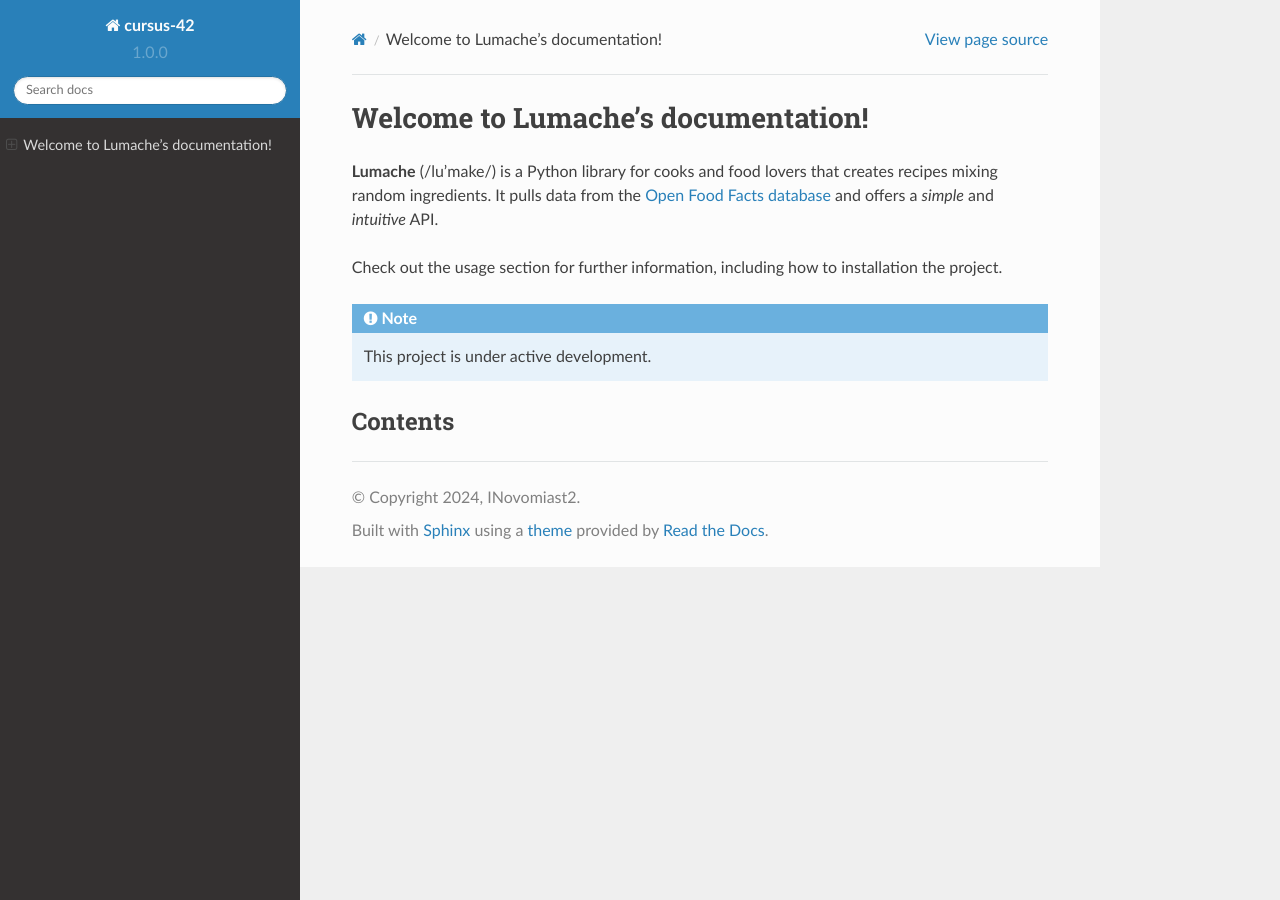
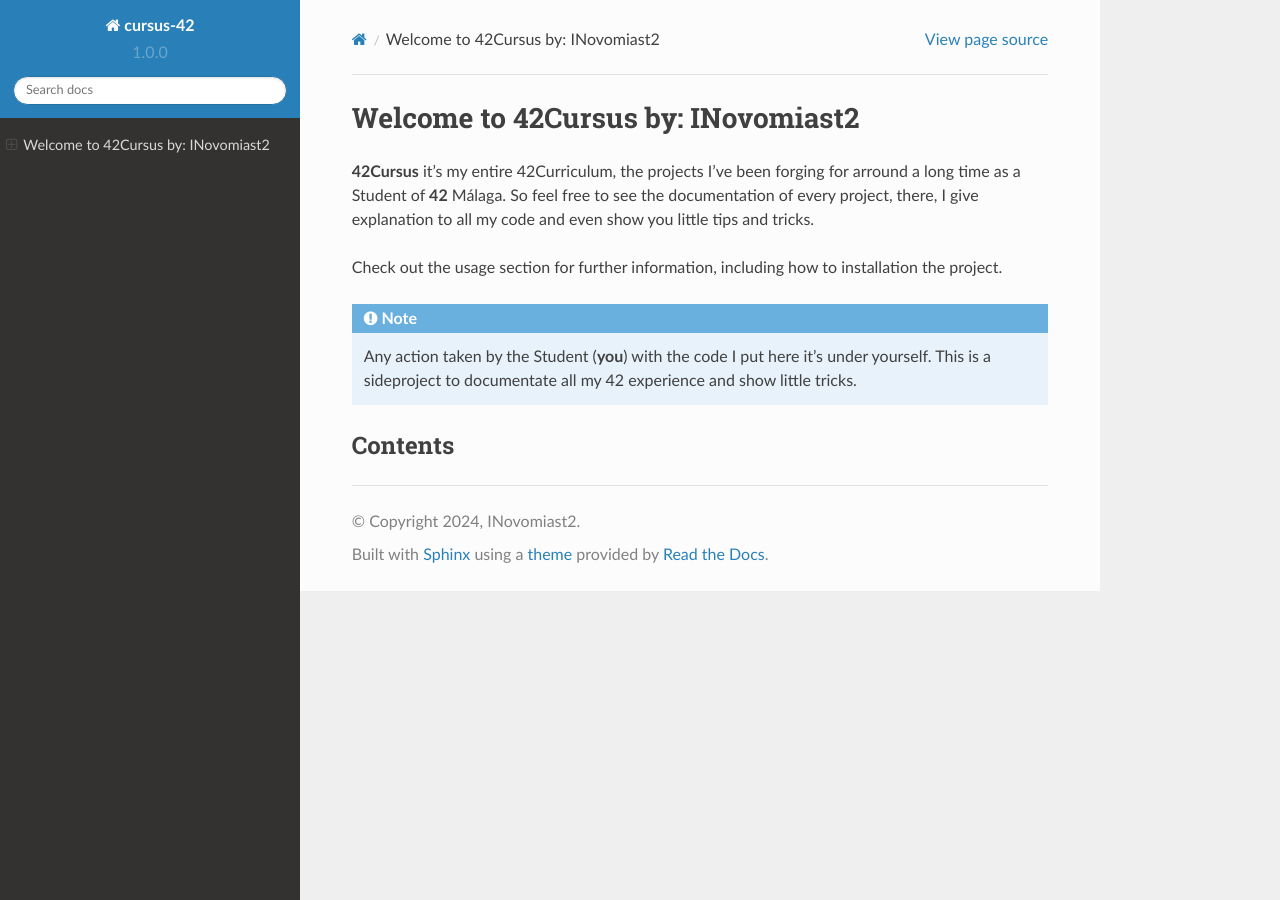
Before and after one commit to INovomiast2/cursus-42, a Sphinx documentation site: the page built from docs/source/index.rst, in a window 1280 px wide. Built offline with Sphinx 7.4.7 and the Read the Docs theme 2.0.0, drawn with Linux system fonts in a browser that asks for light colours; pages that are not in the unit, such as notebooks, are missing from menus.

Commit message:
Update index.rst

```diff
--- a/docs/source/index.rst
+++ b/docs/source/index.rst
@@ -1,17 +1,20 @@
-Welcome to Lumache's documentation!
+Welcome to 42Cursus by: INovomiast2
 ===================================
 
-**Lumache** (/lu'make/) is a Python library for cooks and food lovers
-that creates recipes mixing random ingredients.
-It pulls data from the `Open Food Facts database <https://world.openfoodfacts.org/>`_
-and offers a *simple* and *intuitive* API.
+**42Cursus** it's my entire 42Curriculum, the projects I've been forging for arround
+a long time as a Student of **42** Málaga. So feel free to see the documentation of
+every project, there, I give explanation to all my code and even show you little
+tips and tricks.
 
 Check out the :doc:`usage` section for further information, including
 how to :ref:`installation` the project.
 
 .. note::
 
-   This project is under active development.
+   Any action taken by the Student (**you**)
+   with the code I put here it's under yourself.
+   This is a sideproject to documentate all my
+   42 experience and show little tricks.
 
 Contents
 --------
```
